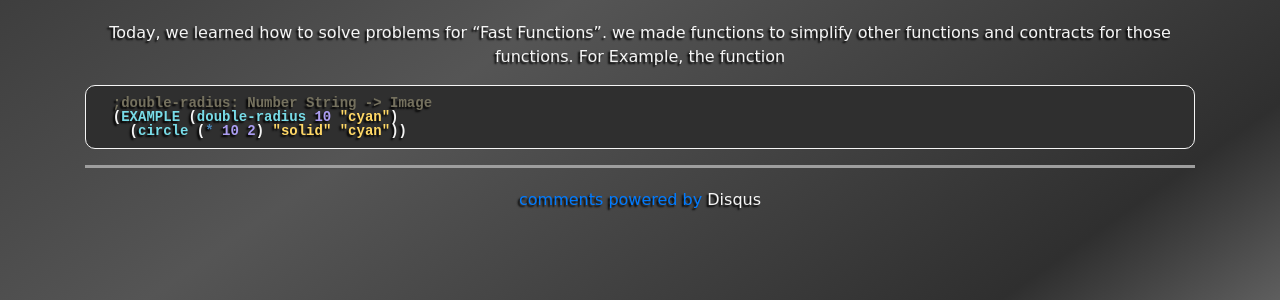
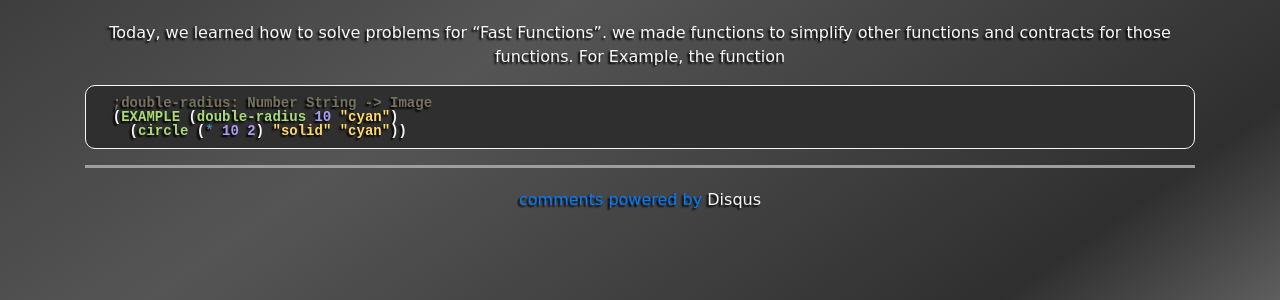
Before and after one commit to lemueldls/lemueld6200.github.io, a Jekyll site: the page built from _posts/2018-11-09-learning-blog-reflection-08.md, in a window 1280 px wide. Shown: the part 197-497 px from the top of the page. Built offline with Jekyll 4.4.1, drawn with Linux system fonts in a browser that asks for light colours; comment, search, counter and statistics services are not loaded; grey boxes are pictures that could not be loaded.

Commit message:
Update monokai.css

```diff
--- a/css/theme/monokai.css
+++ b/css/theme/monokai.css
@@ -15,7 +15,7 @@
     color: #A6E22E;
 }
 .nf { /* Function Name */
-    color: #78dce8;
+    color: #a9dc76;
 }
 .na { /* Identifier */
     color: whitesmoke;
```
